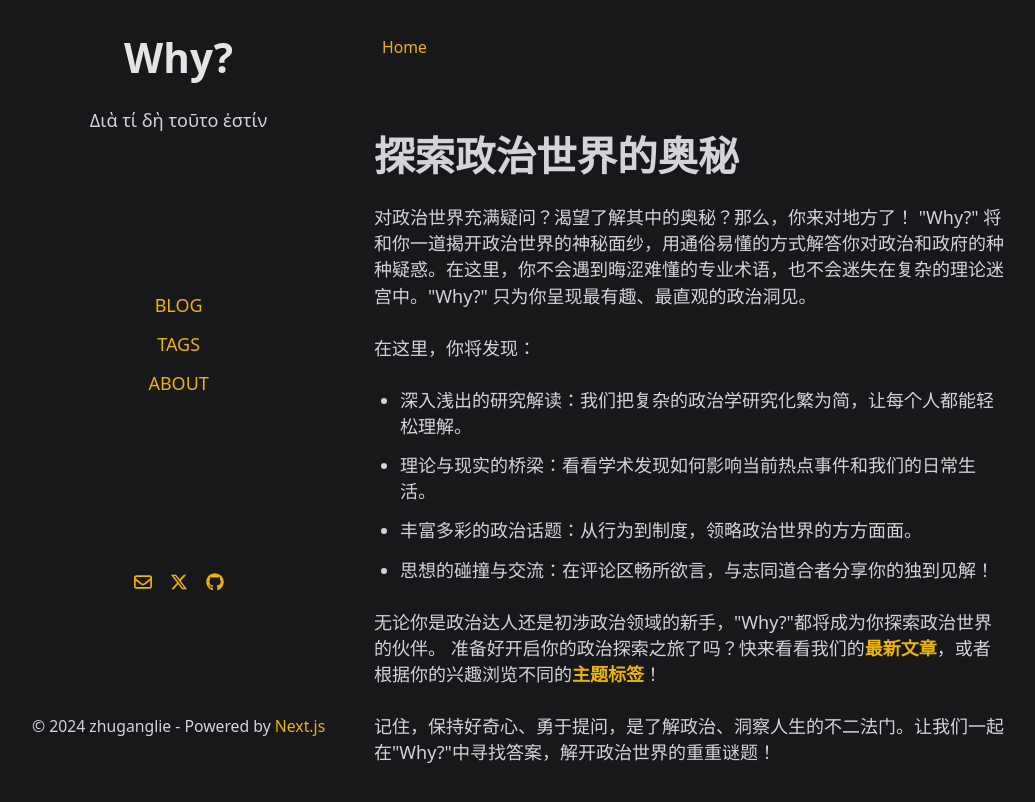
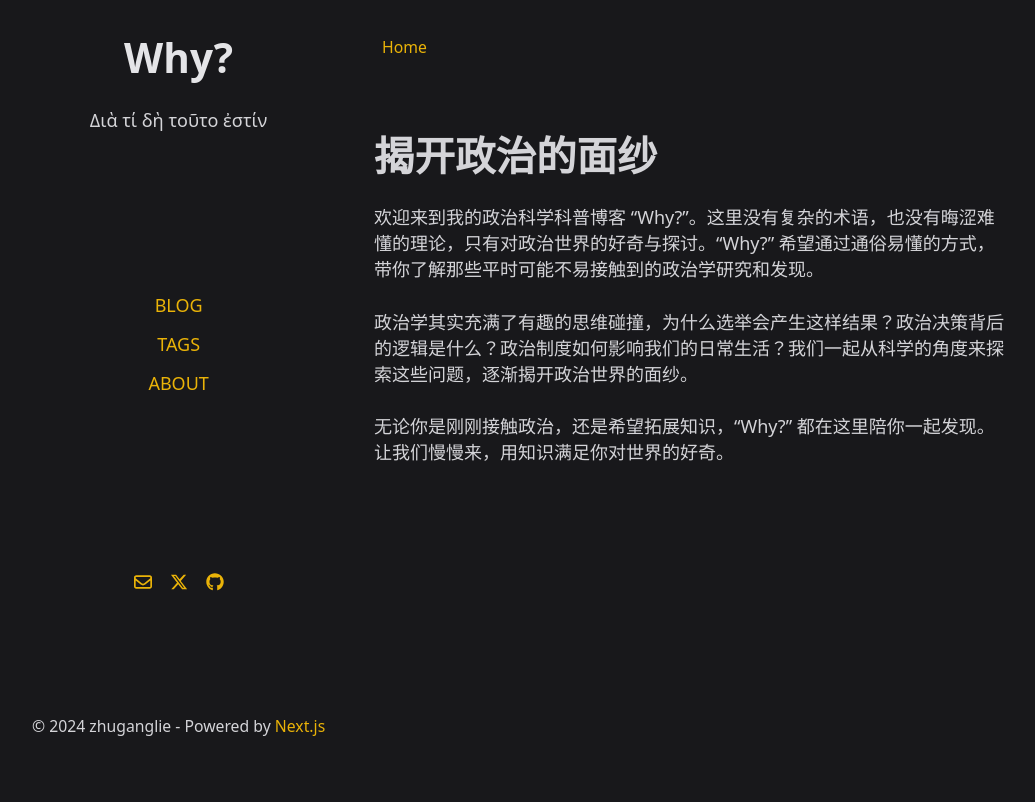
Before and after one commit to zhuganglie/newapp, a Next.js app: page / in a window 1280 px wide. Shown: the top 802 px of the page, without its empty margins (4-1039 px from the left). Built offline with nearby package versions, Linux system fonts and the light colour scheme.

Commit message:
update home page

```diff
--- a/src/app/page.js
+++ b/src/app/page.js
@@ -3,22 +3,10 @@
 export default async function HomePage() {
   return (
     <div>
-      <h1>探索政治世界的奥秘</h1>
-      <p>对政治世界充满疑问？渴望了解其中的奥秘？那么，你来对地方了！
-"Why?" 将和你一道揭开政治世界的神秘面纱，用通俗易懂的方式解答你对政治和政府的种种疑惑。在这里，你不会遇到晦涩难懂的专业术语，也不会迷失在复杂的理论迷宫中。"Why?" 只为你呈现最有趣、最直观的政治洞见。
-</p>
-<p>在这里，你将发现：</p>
-<ul>
-<li>深入浅出的研究解读：我们把复杂的政治学研究化繁为简，让每个人都能轻松理解。</li>
-<li>理论与现实的桥梁：看看学术发现如何影响当前热点事件和我们的日常生活。</li>
-<li>丰富多彩的政治话题：从行为到制度，领略政治世界的方方面面。</li>
-<li>思想的碰撞与交流：在评论区畅所欲言，与志同道合者分享你的独到见解！</li>
-</ul>
-
-<p>无论你是政治达人还是初涉政治领域的新手，"Why?"都将成为你探索政治世界的伙伴。
-准备好开启你的政治探索之旅了吗？快来看看我们的<a href={"/posts"} className="font-bold">最新文章</a>，或者根据你的兴趣浏览不同的<a href={"/tags"} className="font-bold">主题标签</a>！</p>
-
-<p>记住，保持好奇心、勇于提问，是了解政治、洞察人生的不二法门。让我们一起在"Why?"中寻找答案，解开政治世界的重重谜题！</p>
+      <h1>揭开政治的面纱</h1>
+      <p>欢迎来到我的政治科学科普博客 “Why?”。这里没有复杂的术语，也没有晦涩难懂的理论，只有对政治世界的好奇与探讨。“Why?” 希望通过通俗易懂的方式，带你了解那些平时可能不易接触到的政治学研究和发现。</p>
+      <p>政治学其实充满了有趣的思维碰撞，为什么选举会产生这样结果？政治决策背后的逻辑是什么？政治制度如何影响我们的日常生活？我们一起从科学的角度来探索这些问题，逐渐揭开政治世界的面纱。</p>
+      <p>无论你是刚刚接触政治，还是希望拓展知识，“Why?” 都在这里陪你一起发现。让我们慢慢来，用知识满足你对世界的好奇。</p>
 
     </div>
   );
```
